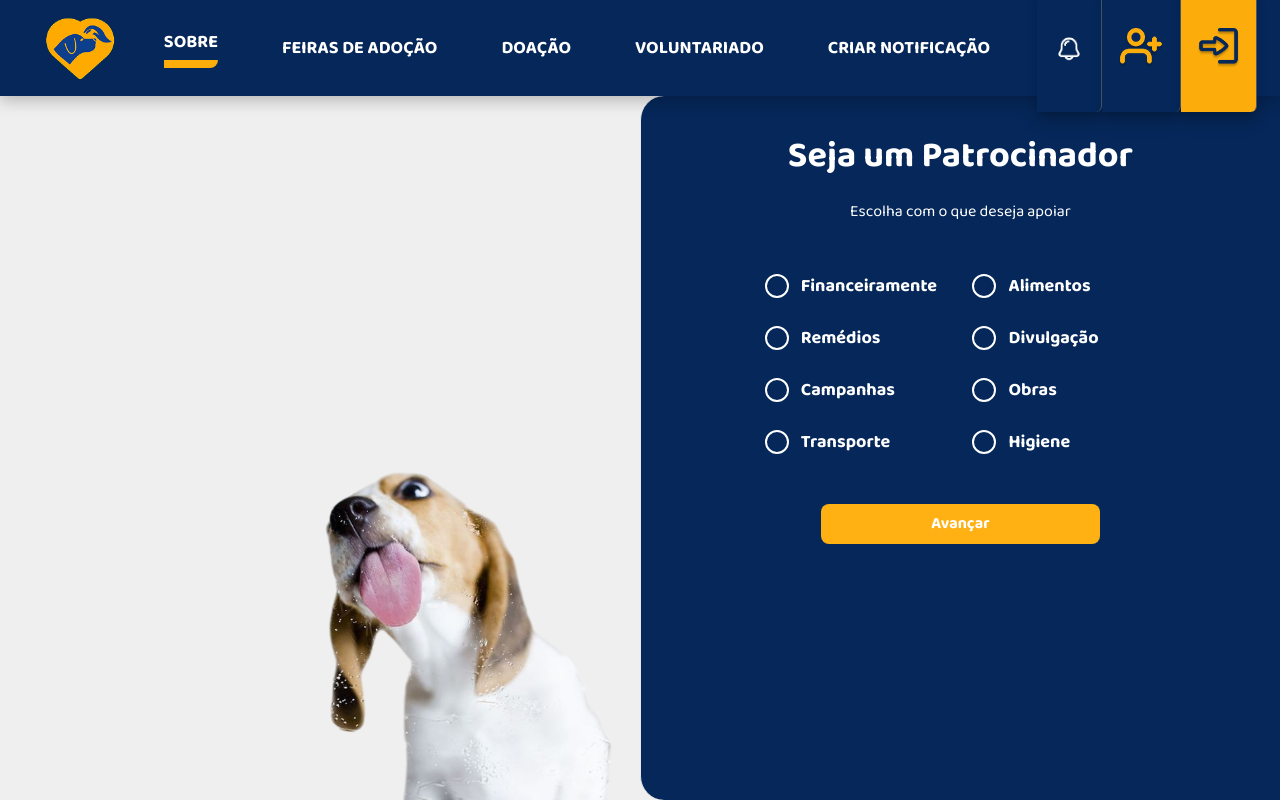
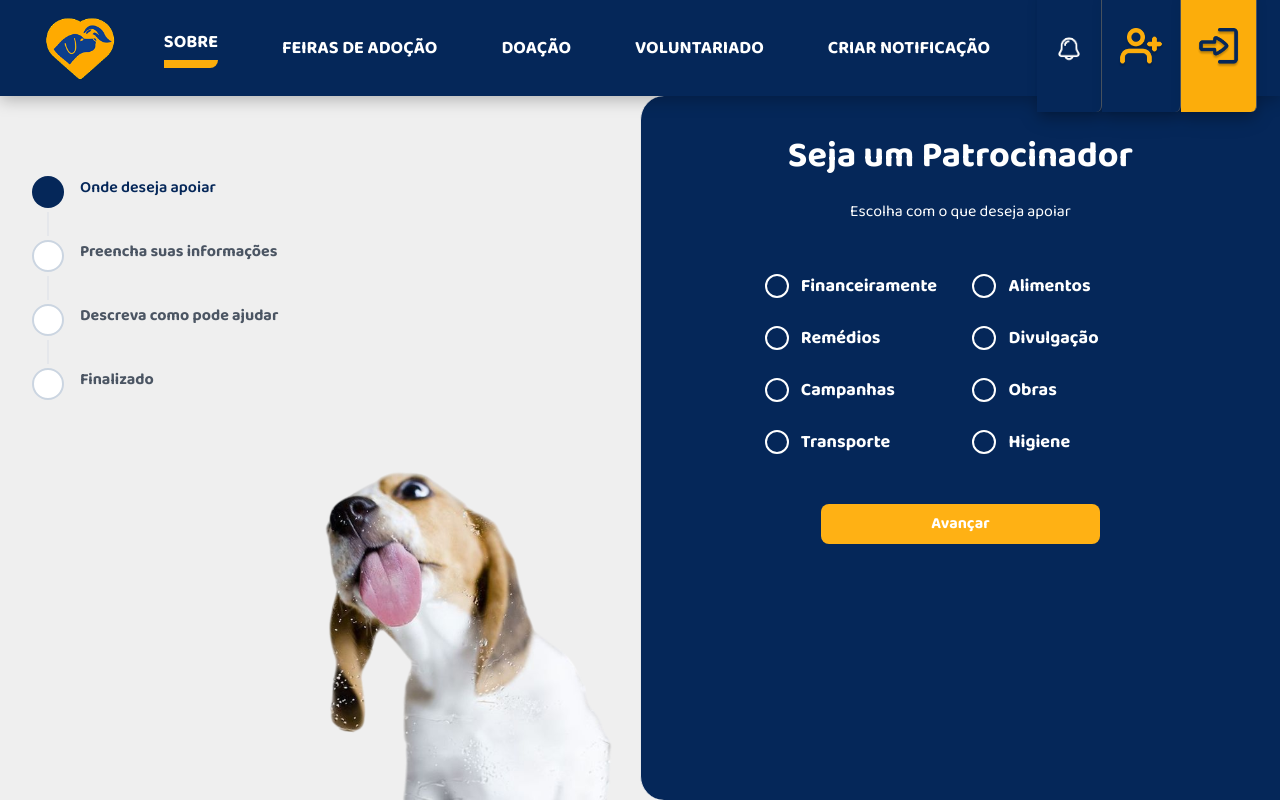
Before and after one commit to Projeto-Extensao-SPTech/front-end, a React (Vite) app: page / in a window 1280 px wide. Built offline with nearby package versions, Linux system fonts and the light colour scheme.

Commit message:
[BA-58] Adição do Indicador de progresso na tela

```diff
--- /dev/null
+++ b/src/components/Patrocinadores/Indicator.jsx
@@ -0,0 +1,45 @@
+import { usePatrocinadores } from "../../contexts/PatrocinadoresContext";
+
+export function Indicador({ className = "" }) {
+    const { telaAtual } = usePatrocinadores();
+
+    const steps = [
+        { key: "apoio", label: "Onde deseja apoiar" },
+        { key: "info", label: "Preencha suas informações" },
+        { key: "descricao", label: "Descreva como pode ajudar" },
+        { key: "agradecimento", label: "Finalizado" }
+    ];
+
+    const currentIndex = Math.max(0, steps.findIndex(s => s.key === telaAtual));
+
+    return (
+        <nav className={`flex flex-col items-start gap-1 py-4 ${className}`}>
+            {steps.map((step, i) => {
+                const active = i === currentIndex;
+                const done = i < currentIndex;
+
+                return (
+                    <div key={step.key} className="flex items-start gap-4 z-10">
+                        <div className="flex flex-col items-center">
+                            <div
+                                className={`w-8 h-8 rounded-full flex items-center justify-center transition-colors duration-200
+                                    ${done || active ? "bg-[#052759] border-0" : "bg-white border-2 border-[#CBD5E1]"}`}
+                            />
+                            {i < steps.length - 1 && (
+                                <div
+                                    className={`w-[2px] mt-1 transition-colors duration-200
+                                        ${i < currentIndex ? "bg-[#052759]" : "bg-gray-200" }`}
+                                    style={{ height: "1.5rem" }}
+                                />
+                            )}
+                        </div>
+
+                        <span className={`${active ? "text-[#052759] font-semibold" : "text-gray-600"}`}>
+                            {step.label}
+                        </span>
+                    </div>
+                );
+            })}
+        </nav>
+    );
+}
--- a/src/components/Patrocinadores/Informacoes.jsx
+++ b/src/components/Patrocinadores/Informacoes.jsx
@@ -1,30 +1,67 @@
+import { useState } from "react"
 import { usePatrocinadores } from "../../contexts/PatrocinadoresContext"
+import { stringFormatter, cpfFormatter, phoneFormatter } from "../../js/utils/formatter"
 
 export function Informacoes() {
     const { setTelaAtual } = usePatrocinadores()
 
+    const [formData, setFormData] = useState({
+        nome: "",
+        email: "",
+        telefone: "",
+        cpf: "",
+        dataNascimento: "" // armazena YYYY-MM-DD via input[type=date]
+    })
+
+    function handleChange(e) {
+        const { name, value } = e.target
+        let newValue = value
+
+        if (name === "nome") {
+            newValue = stringFormatter(value)
+        } else if (name === "cpf") {
+            const digits = value.replace(/\D/g, "")
+            newValue = cpfFormatter(digits)
+        } else if (name === "telefone") {
+            const digits = value.replace(/\D/g, "")
+            newValue = phoneFormatter(digits)
+        } else {
+            newValue = value
+        }
+
+        setFormData(prev => ({ ...prev, [name]: newValue }))
+    }
+
     const inputs = [
         { label: 'Nome', type: 'text', name: 'nome' },
         { label: 'Email', type: 'email', name: 'email' },
-        { label: 'Telefone', type: 'tel', name: 'telefone' },
+        { label: 'Telefone', type: 'text', name: 'telefone' },
         { label: 'CPF', type: 'text', name: 'cpf' },
         { label: 'Data de Nascimento', type: 'date', name: 'dataNascimento' },
     ]
 
     return (
         <>
-            <h2 className="text-4xl m-0">Seja um Patrocinador</h2>
-            <h3 className="font-normal m-0">Preencha suas informações</h3>
+            <h2 className="text-2xl md:text-3xl m-0">Seja um Patrocinador</h2>
+            <h3 className="text-sm md:text-base font-normal m-0 mb-2">Preencha suas informações</h3>
 
-            <form className="flex flex-col w-[70%] gap-4">
+            <form className="flex flex-col w-[70%] gap-3">
                 {inputs.map((input) => (
                     <div key={input.name} className="flex flex-col">
-                        <label htmlFor={input.name} >{input.label}:</label>
+                        <label htmlFor={input.name} className="text-sm mb-1">{input.label}:</label>
+
                         <input
+                            id={input.name}
+                            name={input.name}
                             type={input.type}
-                            name={input.name}
-                            id={input.name}
+                            value={formData[input.name]}
+                            onChange={handleChange}
                             className="rounded-lg w-full text-black font-normal p-2"
+                            placeholder={
+                                input.name === "telefone" ? "(xx) xxxxx-xxxx"
+                                : input.name === "cpf" ? "000.000.000-00"
+                                : ""
+                            }
                         />
                     </div>
                 ))}
@@ -32,7 +69,7 @@ export function Informacoes() {
 
             <button
                 onClick={() => setTelaAtual("descricao")}
-                className="w-[50%] bg-[#FFB114] text-white rounded-lg p-2 mt-6 hover:bg-[#ffd175] transition-colors duration-300"
+                className="w-full md:w-[50%] bg-[#FFB114] text-white rounded-lg py-2 mt-4 hover:bg-[#ffd175] transition-colors duration-300"
             >
                 Avançar
             </button>
--- a/src/components/Patrocinadores/PatrocinadoresSite.jsx
+++ b/src/components/Patrocinadores/PatrocinadoresSite.jsx
@@ -1,10 +1,10 @@
-// src/components/Patrocinadores.js
 import NavbarSite from "../NavbarSite"
 import { Apoiar } from "./Apoiar"
 import { Informacoes } from "./Informacoes"
 import { Descricao } from "./Descricao"
 import { Agradecimento } from "./Agradecimento"
 import { PatrocinadoresProvider, usePatrocinadores } from "../../contexts/PatrocinadoresContext"
+import { Indicador } from "../patrocinadores/Indicator";
 
 
 function InnerPatrocinadores() {
@@ -24,6 +24,10 @@ function InnerPatrocinadores() {
             <NavbarSite />
             <div className="flex flex-1 relative min-h-0">
                 <div className="flex-1 relative">
+                    <div className="absolute left-8 top-16">
+                        <Indicador />
+                    </div>
+
                     <img src="./img-dog.svg" alt="" className="w-1/2 absolute bottom-0 right-3" />
                 </div>
 
```
